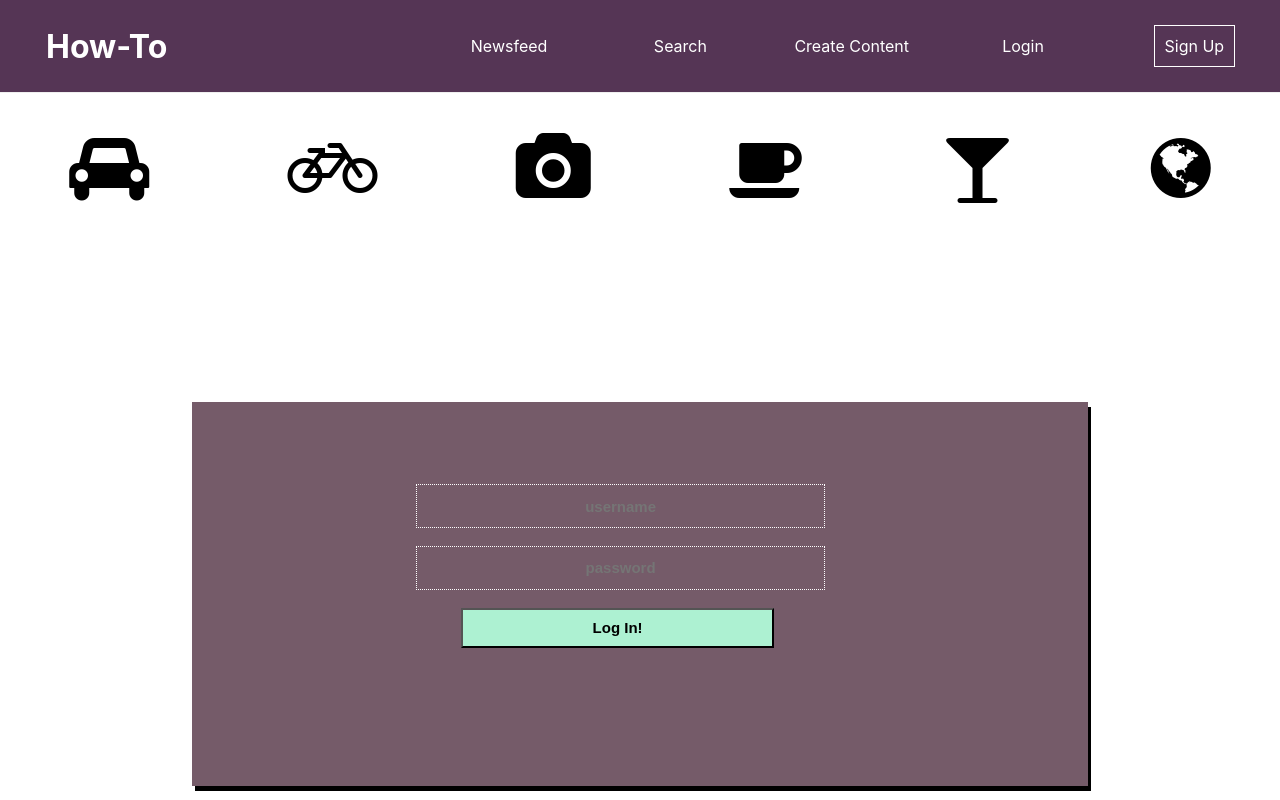
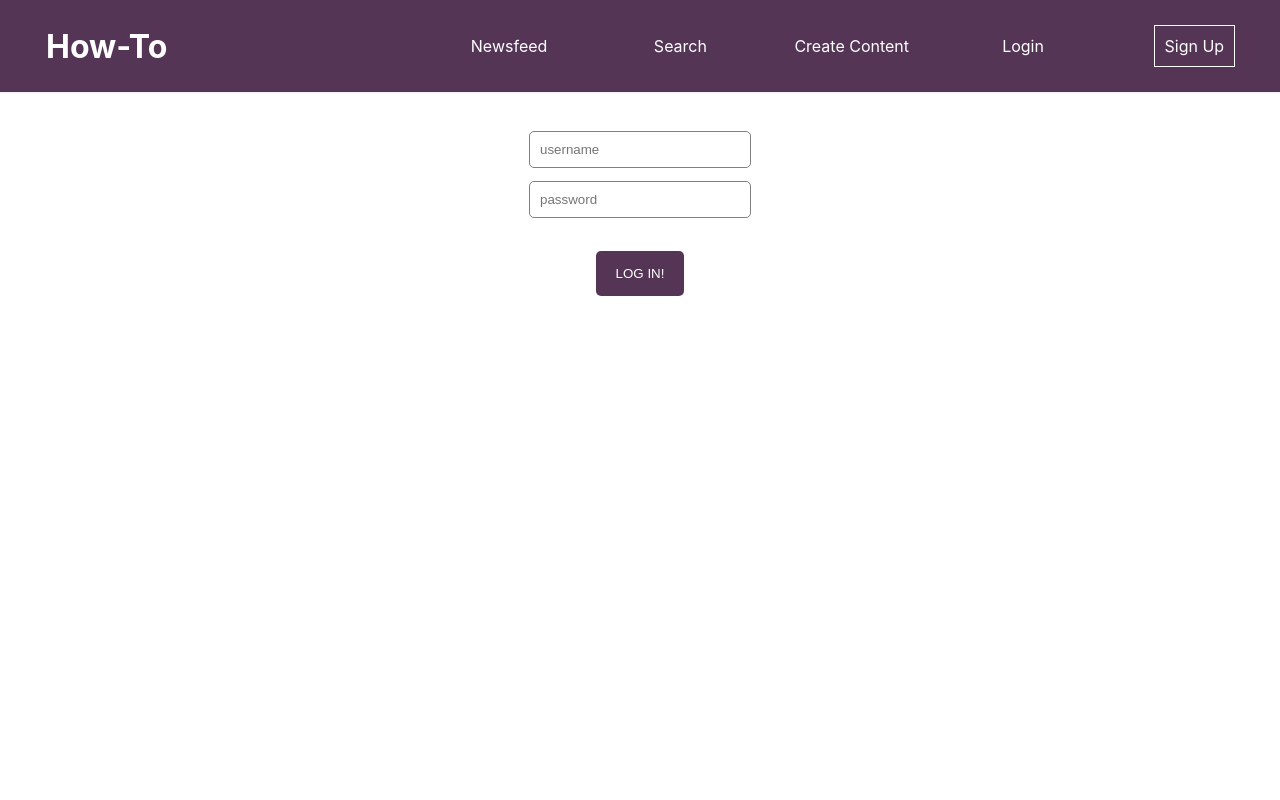
Before and after one commit to theolamide/howfinder, a React (Create React App) app in the folder howfinder/: page / in a window 1280 px wide. Built offline with nearby package versions, Linux system fonts and the light colour scheme.

Commit message:
SignIn and SignUp redesign

```diff
--- a/howfinder/src/Components/Login.js
+++ b/howfinder/src/Components/Login.js
@@ -1,134 +1,27 @@
 import React, { useState, useEffect } from 'react';
 import { withFormik, Form, Field } from 'formik';
+import { Div1, SignUpDiv, LabelDiv, Label, FieldInfo } from './SignUp';
 import * as Yup from 'yup';
 import axios from 'axios';
 import Styled from 'styled-components';
 
-const Icons = Styled.div`
-display: flex;
-flex-flow: row wrap;
-justify-content: space-around;
+const LogInto = Styled.button`
+    color: #fff !important;
+    text-transform: uppercase;
+    text-decoration: none;
+    background: #553555;
+    padding: 15px;
+    border-radius: 5px;
+    display: inline-block;
+    border: none;
+    transition: all 0.4s ease 0s;
+    margin: 20px;
+    width: 25%;
 
-`
-
-const Yellow = Styled.div`
-color: black;
-font-size: 70px;
-
-
-:hover{
-    color: #96C5B0;
-    transform: scale(1.5) rotate(30deg);
-
+        &:hover{
+            background-color: #ADF1D2;
+            box-shadow: 10px 5px 5px #070707;
         }
-
-`
-const Blue = Styled.div`
-color: black;
-font-size: 70px;
-
-
-:hover{
-    color: 	#FF00FF;
-    transform: scale(1.5) rotate(30deg);
-
-}
-
-`
-const Violet = Styled.div`
-color: black;
-font-size: 70px;
-
-
-:hover{
-    color: 	#9400D3;
-    transform: scale(1.5) rotate(30deg);
-
-}
-
-`
-
-
-const Pink = Styled.div`
-color: black;
-font-size: 70px;
-
-
-:hover{
-    color: #FF1493;
-    transform: scale(1.5) rotate(-30deg);
-
-
-
-}
-
-`
-
-const Red = Styled.div`
-color: black;
-font-size: 70px;
-
-:hover{
-    color: 	#B22222;
-    transform: scale(1.5) rotate(-30deg);
-
-
-
-}
-
-`
-
-const Entire = Styled(Form)`
-
-background-color: #755B69;
-display: flex;
-box-shadow: black 3px 5px;
-flex-direction: column;
-width: 70%;
-height: 40vh;
-margin-left: 15%
-margin-top: 15%
-padding-top: 5%
-position: fixed;
-
-
-
-
-`
-
-const LoginField = Styled(Field)`
-background-color: #755B69;
-border: .1px dotted white;
-color: white;
-font-weight: bold;
-font-size: 15px;
-width: 45%;
-margin-left: 25%;
-margin-top: 2%;
-height: 5vh;
-text-align: center;
-
-
-`
-
-const LogInto = Styled.button`
-
-width: 35%;
-margin-left: 30%;
-margin-right: 50%;
-height: 5vh;
-margin-top: 2%;
-color: black;
-font-weight: bold;
-font-size: 15px;
-background-color: #ADF1D2;
-
-:hover{
-    background-color: #96C5B0;
-    box-shadow: black 5px 5px;
-}
-
-
 `
 
 
@@ -142,35 +35,11 @@ const LogIn = ({ values, errors, touched, status }, props) => {
             [...LogForm, status]);
     }, [status]);
     return (
-        <div className="FormField">
-            <link rel={"stylesheet"} href={"https://cdnjs.cloudflare.com/ajax/libs/font-awesome/4.7.0/css/font-awesome.min.css"} />
-            <Icons>
-                <Yellow>
-                    <i className="fa fa-car"></i>
-                </Yellow>
-                <Pink>
-                    <i className="fa fa-bicycle"></i>
-                </Pink>
-
-                <Red>
-                    <i className="fa fa-camera"></i>
-                </Red>
-
-                <Blue>
-                    <i className="fa fa-coffee"></i>
-                </Blue>
-
-                <Violet>
-                    <i className="fa fa-glass"></i>
-                </Violet>
-
-                <Violet>
-                    <i className="fa fa-globe"></i>
-                </Violet>
-
-            </Icons>
-            <Entire>
-                <LoginField
+        <Div1 className="FormField">
+            <Form>
+                <SignUpDiv>
+                    <LabelDiv>
+                        <FieldInfo
                             type='text'
                             name='username'
                             placeholder='username'
@@ -178,8 +47,10 @@ const LogIn = ({ values, errors, touched, status }, props) => {
                         {touched.username && errors.username && (
                             <p classname="errors">{errors.username}</p>
                         )}
+                    </LabelDiv>
 
-                <LoginField
+                    <LabelDiv>
+                        <FieldInfo
                             type='password'
                             name='password'
                             placeholder='password'
@@ -188,10 +59,14 @@ const LogIn = ({ values, errors, touched, status }, props) => {
                         {touched.password && errors.password &&
                             (<p classname='errors'> {errors.password}</p>
                             )}
+                    </LabelDiv>
 
+                    <LabelDiv>
                         <LogInto type="submit"> Log In! </LogInto>
-            </Entire>
-        </div>
+                    </LabelDiv>
+                </SignUpDiv>
+            </Form>
+        </Div1>
     )
 
 
@@ -224,4 +99,156 @@ const LogInForms = withFormik({
     }
 })(LogIn);
 
-export default LogInForms
+export default LogInForms;
+
+{/* <Icons>
+    <Yellow>
+        <i className="fa fa-car"></i>
+    </Yellow>
+    <Pink>
+        <i className="fa fa-bicycle"></i>
+    </Pink>
+
+    <Red>
+        <i className="fa fa-camera"></i>
+    </Red>
+
+    <Blue>
+        <i className="fa fa-coffee"></i>
+    </Blue>
+
+    <Violet>
+        <i className="fa fa-glass"></i>
+    </Violet>
+
+    <Violet>
+        <i className="fa fa-globe"></i>
+    </Violet>
+
+</Icons> */}
+
+
+// const Icons = Styled.div`
+// display: flex;
+// flex-flow: row wrap;
+// justify-content: space-around;
+
+// `
+
+// const Yellow = Styled.div`
+// color: black;
+// font-size: 70px;
+
+
+// :hover{
+//     color: #96C5B0;
+//     transform: scale(1.5) rotate(30deg);
+
+// }
+
+// `
+// const Blue = Styled.div`
+// color: black;
+// font-size: 70px;
+
+
+// :hover{
+//     color: 	#FF00FF;
+//     transform: scale(1.5) rotate(30deg);
+
+// }
+
+// `
+// const Violet = Styled.div`
+// color: black;
+// font-size: 70px;
+
+
+// :hover{
+//     color: 	#9400D3;
+//     transform: scale(1.5) rotate(30deg);
+
+// }
+
+// `
+
+
+// const Pink = Styled.div`
+// color: black;
+// font-size: 70px;
+
+
+// :hover{
+//     color: #FF1493;
+//     transform: scale(1.5) rotate(-30deg);
+
+
+
+// }
+
+// `
+
+// const Red = Styled.div`
+// color: black;
+// font-size: 70px;
+
+// :hover{
+//     color: 	#B22222;
+//     transform: scale(1.5) rotate(-30deg);
+
+
+
+// }
+
+// `
+
+// const Entire = Styled(Form)`
+
+// background-color: #755B69;
+// display: flex;
+// box-shadow: black 3px 5px;
+// flex-direction: column;
+// width: 70%;
+// height: 40vh;
+// margin-left: 15%
+// margin-top: 15%
+// padding-top: 5%
+// position: fixed;
+
+
+
+
+// `
+
+// const LoginField = Styled(Field)`
+// background-color: #755B69;
+// border: .1px dotted white;
+// color: white;
+// font-weight: bold;
+// font-size: 15px;
+// width: 45%;
+// margin-left: 25%;
+// margin-top: 2%;
+// height: 5vh;
+// text-align: center;
+
+
+// `
+
+// const LogInto = Styled.button`
+
+// width: 35%;
+// margin-left: 30%;
+// margin-right: 50%;
+// height: 5vh;
+// margin-top: 2%;
+// color: black;
+// font-weight: bold;
+// font-size: 15px;
+// background-color: #ADF1D2;
+
+// :hover{
+//     background-color: #96C5B0;
+//     box-shadow: black 5px 5px;
+// }
+// `
--- a/howfinder/src/Components/SignUp.js
+++ b/howfinder/src/Components/SignUp.js
@@ -4,40 +4,37 @@ import * as Yup from "yup";
 import axios from "axios";
 import styled from 'styled-components'
 
-const Div1 = styled.div`
-width: 80%;
-margin: 2%;
-padding-right: .6%;
-padding-bottom: 1%;
-background-color: #f5f0f5;
+export const Div1 = styled.div`
+    width: 100%;
+    height: 100%;
     border-radius: 10px;
-margin-left: 10%;
+    // background-color: #f5f0f5;
+    // border: 1px solid blue;
 `
 
-const SignUpDiv = styled.div`
+export const SignUpDiv = styled.div`
     display: flex;
     flex-direction: column;
     justify-content: center;
     align-items: center;
 `;
 
-const LabelDiv = styled.div`
-    margin: 1%;
+export const LabelDiv = styled.div`
+    margin: 0.5%;
     display: flex;
     justify-content: center;
     align-items: space-between;
     width: 350px;
-
 `;
 
-const FieldInfo = styled(Field)`
+export const FieldInfo = styled(Field)`
     border-radius: 5px;
     border: 1px solid gray;
     width: 200px;
     padding: 10px;
 `;
 
-const Label = styled.label`
+export const Label = styled.label`
     margin-right: 20px;
     display: flex;
     width: 100px;
@@ -61,7 +58,6 @@ width: 25%;
             background-color: #ADF1D2;
             box-shadow: 10px 5px 5px #070707;
         }
-
 `
 const GetStarted = styled.h2`
     color: #553555;
@@ -83,11 +79,14 @@ margin-bottom: 1%;
 const DivContainer = styled.div`
     display: flex;
     flex-direction: column;
+    // border: 1px solid black;
 `
 const FlexDiv = styled.div`
     display: flex;
     justify-content: center;
 `
+
+
 const SignUp = ({ values, touched, errors, status }) => {
 
     const [users, setUsers] = useState([]);
@@ -114,32 +113,26 @@ const SignUp = ({ values, touched, errors, status }) => {
                 <SignUpDiv>
 
                     <LabelDiv>
-                        <Label>Username</Label>
-                        <FieldInfo type="text" name="username" />
+                        <FieldInfo type="text" name="username" placeholder='username' />
                         {touched.username && errors.username && (<p>{errors.username}</p>)}
-
                     </LabelDiv>
 
                     <LabelDiv>
-                        <Label>Password</Label>
-                        <FieldInfo type="password" name="password" />
+                        <FieldInfo type="password" name="password" placeholder='password' />
                         {touched.email && errors.email && (<p>{errors.email}</p>)}
                     </LabelDiv>
 
                     <LabelDiv>
-                        <Label>Email</Label>
-                        <FieldInfo type="email" name="email" />
+                        <FieldInfo type="email" name="email" placeholder='email' />
                         {touched.password && errors.password && (<p>{errors.password}</p>)}
-
-
                     </LabelDiv>
 
                     <LabelDiv>
-                        <Label>User Type</Label>
                         <FieldInfo type="usertype" name="usertype" placeholder="User or Content Creator">
                             {touched.usertype && errors.usertype && (<p>{errors.usertype}</p>)}
                         </FieldInfo>
                     </LabelDiv>
+
                     <LabelDiv>
                         <SignUpButton type="submit">Submit</SignUpButton>
                     </LabelDiv>
@@ -178,21 +171,4 @@ const FormikSignUp = withFormik({
     }
 })(SignUp);
 
-export default FormikSignUp
-
-
-//For Ola's Use
-{/* <label>Account Type
-    <Field type="usertype" name="usertype" placeholder="User or Content Creator"/>
-    {touched.usertype && errors.usertype && (<p>{errors.usertype}</p>)}
-</label>
-<button>Submit</button> */}
-
-//Old code block for Account type
-{/* <label>Account Type
-    <Field required as="select" name="userType">
-        <option value="user">User</option>
-        <option value="contentcreator">Content Creator</option>
-    </Field>
-    <button>Submit</button>
-</label> */}
+export default FormikSignUp;
```
Lines whose indentation alone changed are shown as unchanged.
